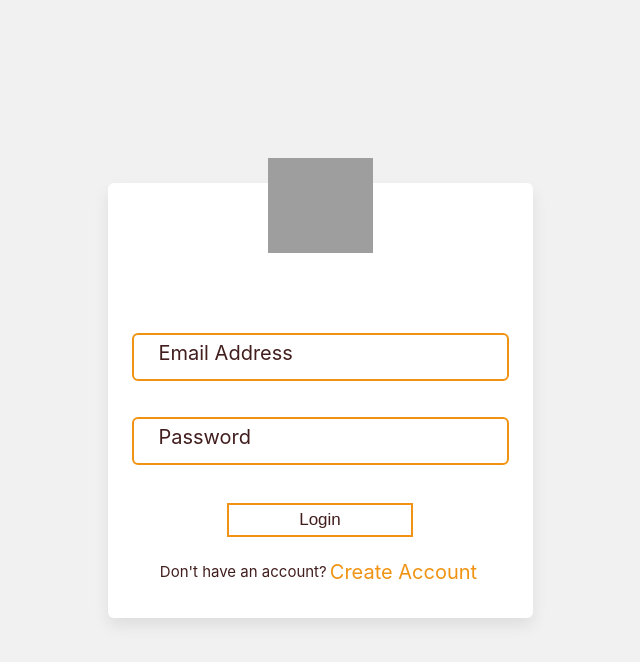
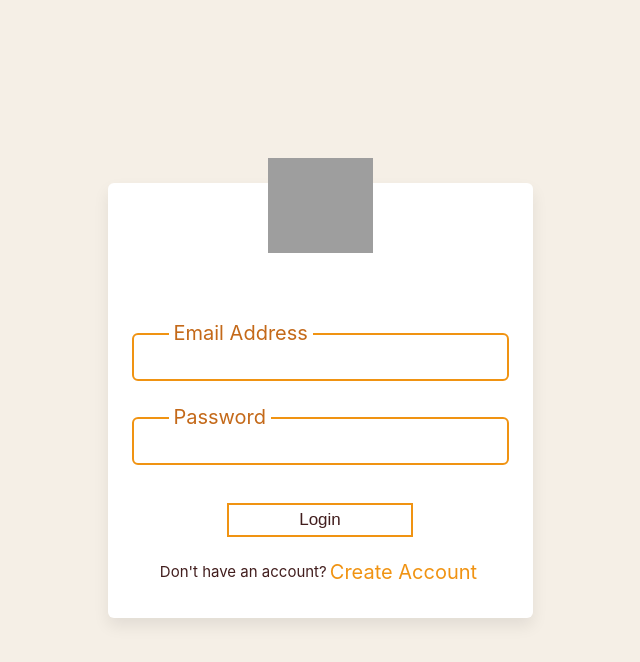
Before and after one commit to HarshitG24/mealbuddy, a React (Create React App) app in the folder frontend/: page /login in a window 1280 px wide. Shown: the top 662 px of the page, without its empty margins (320-960 px from the left). Built offline with nearby package versions, Linux system fonts and the light colour scheme; grey boxes are pictures that could not be loaded; the HTML template or start-up script is replaced by a standard one; a web font is replaced by a local one.

Commit message:
login and create_account css updates

```diff
--- a/frontend/src/components/createAccount/createAccount.css
+++ b/frontend/src/components/createAccount/createAccount.css
@@ -93,7 +93,8 @@ h1 {
 }
 
 .user_input:focus + .user_input_label,
-.user_input:valid + .user_input_label {
+.user_input:valid + .user_input_label,
+.user_input:empty + .user_input_label {
   transform: translate(5px, -14px) scale(0.8);
   color: #c46919;
   padding-inline: 5px;
--- a/frontend/src/components/login/login.css
+++ b/frontend/src/components/login/login.css
@@ -31,7 +31,7 @@ h1 {
   box-shadow: 0 8px 16px rgb(0 0 0 / 8%);
 }
 .login {
-  background: rgb(241, 241, 241);
+  background: #f5efe6;
   display: flex;
   align-items: center;
   justify-content: center;
@@ -88,7 +88,8 @@ h1 {
 }
 
 .login_input:focus + .login_input_label,
-.login_input:valid + .login_input_label {
+.login_input:valid + .login_input_label,
+.login_input:empty + .login_input_label {
   transform: translate(10px, -20px) scale(1);
   color: #c46919;
 
--- a/frontend/src/components/navbar/TootTip.js
+++ b/frontend/src/components/navbar/TootTip.js
@@ -21,7 +21,8 @@ function Tooltip(props) {
     <div
       className="Tooltip-Wrapper"
       onMouseEnter={showTip}
-      onMouseLeave={hideTip}>
+      onMouseLeave={hideTip}
+    >
       {props.children}
       {active && (
         <div className={`Tooltip-Tip ${props.direction || "top"}`}>
```
